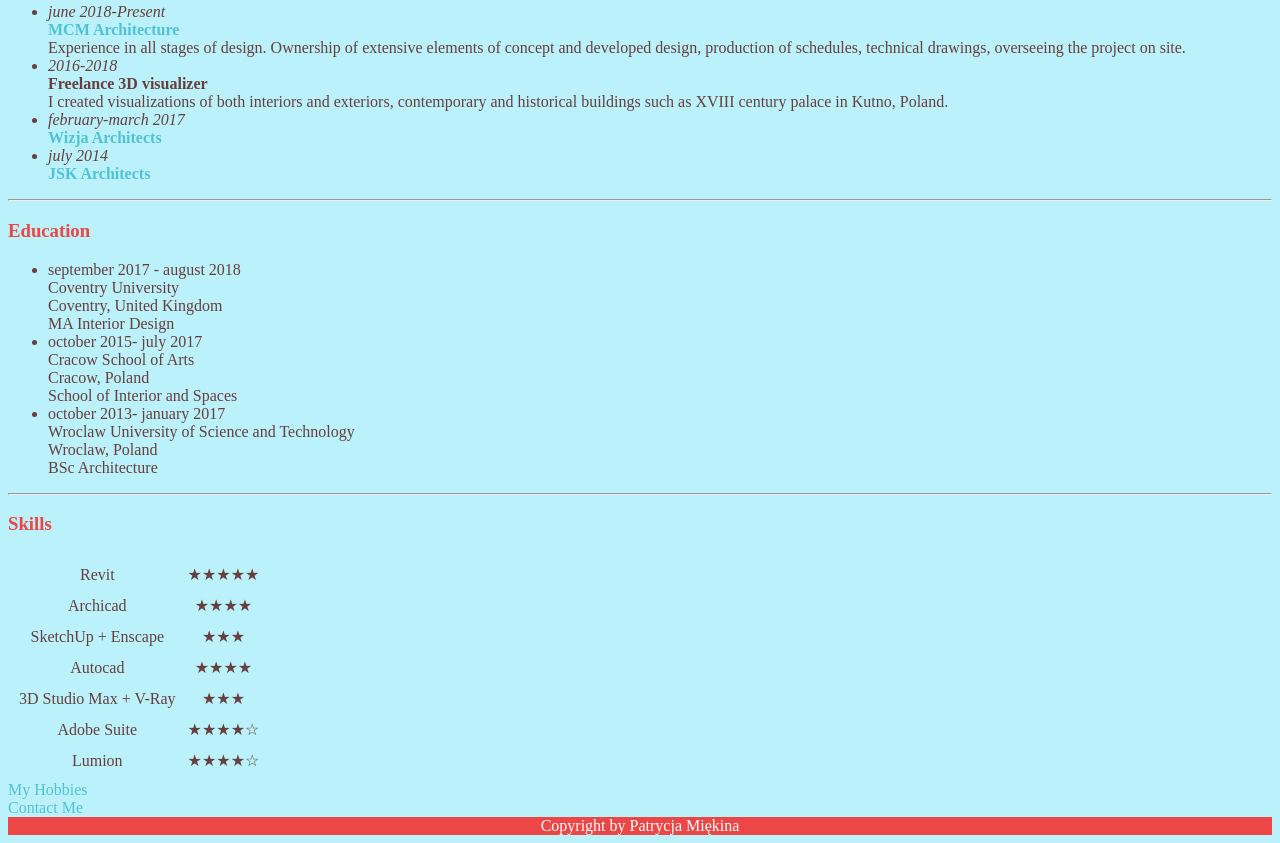
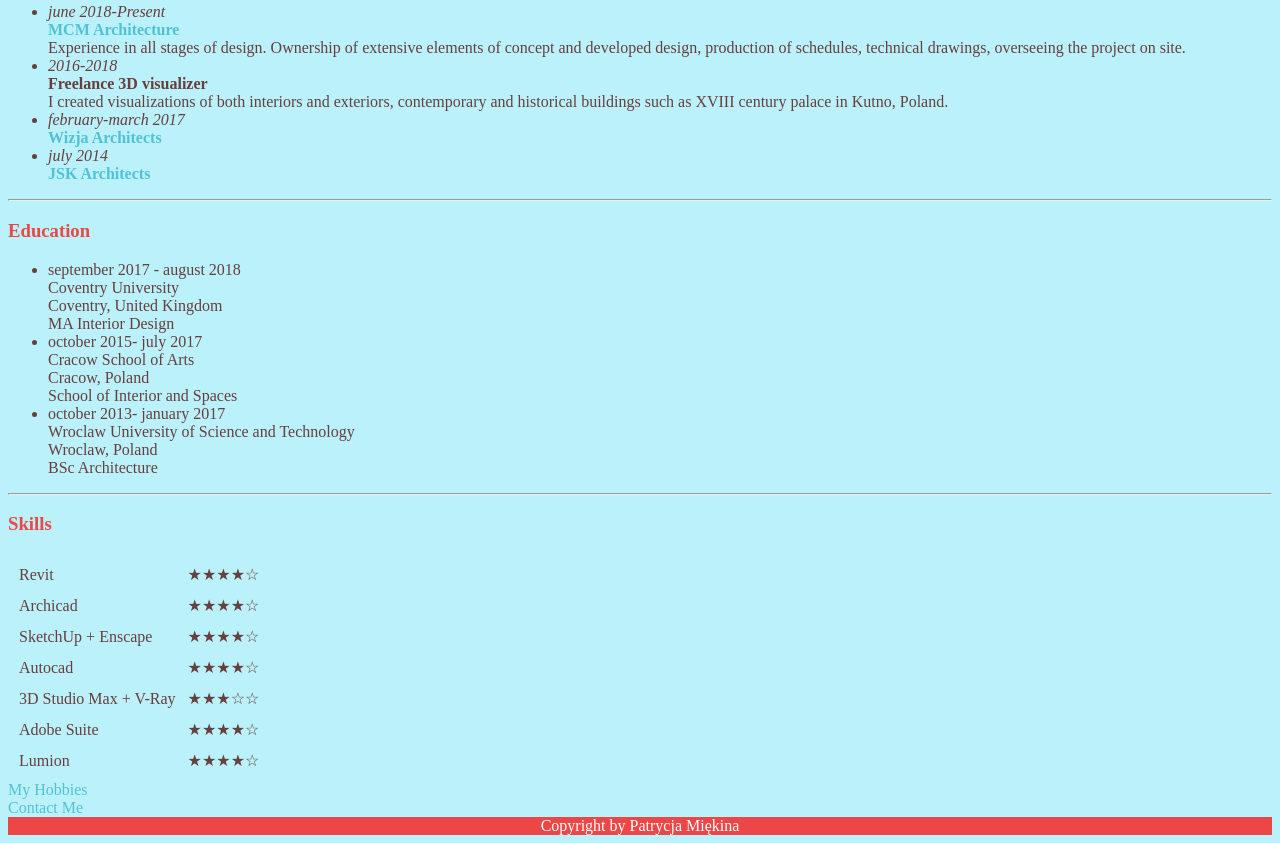
Before and after one commit to PatMiekina/cv, a plain HTML site: page index.html in a window 1280 px wide. Shown: the part 298-1141 px from the top of the page. Drawn offline with Linux system fonts and the light colour scheme.

Commit message:
Update index.html

```diff
--- a/index.html
+++ b/index.html
@@ -74,26 +74,26 @@
   </ul>
   <hr>
   <h3>Skills</h3>
-  <table cellspacing="10px">
+  <table class="skills" cellspacing="10px">
     <tr>
       <td>Revit</td>
-      <td>★★★★★</td>
+      <td>★★★★☆</td>
     </tr>
     <tr>
       <td>Archicad</td>
-      <td>★★★★</td>
+      <td>★★★★☆</td>
     </tr>
     <tr>
       <td>SketchUp + Enscape</td>
-      <td>★★★</td>
+      <td>★★★★☆</td>
     </tr>
     <tr>
       <td>Autocad</td>
-      <td>★★★★</td>
+      <td>★★★★☆</td>
     </tr>
     <tr>
       <td>3D Studio Max + V-Ray</td>
-      <td>★★★</td>
+      <td>★★★☆☆</td>
     </tr>
     <tr>
       <td>Adobe Suite</td>
```
